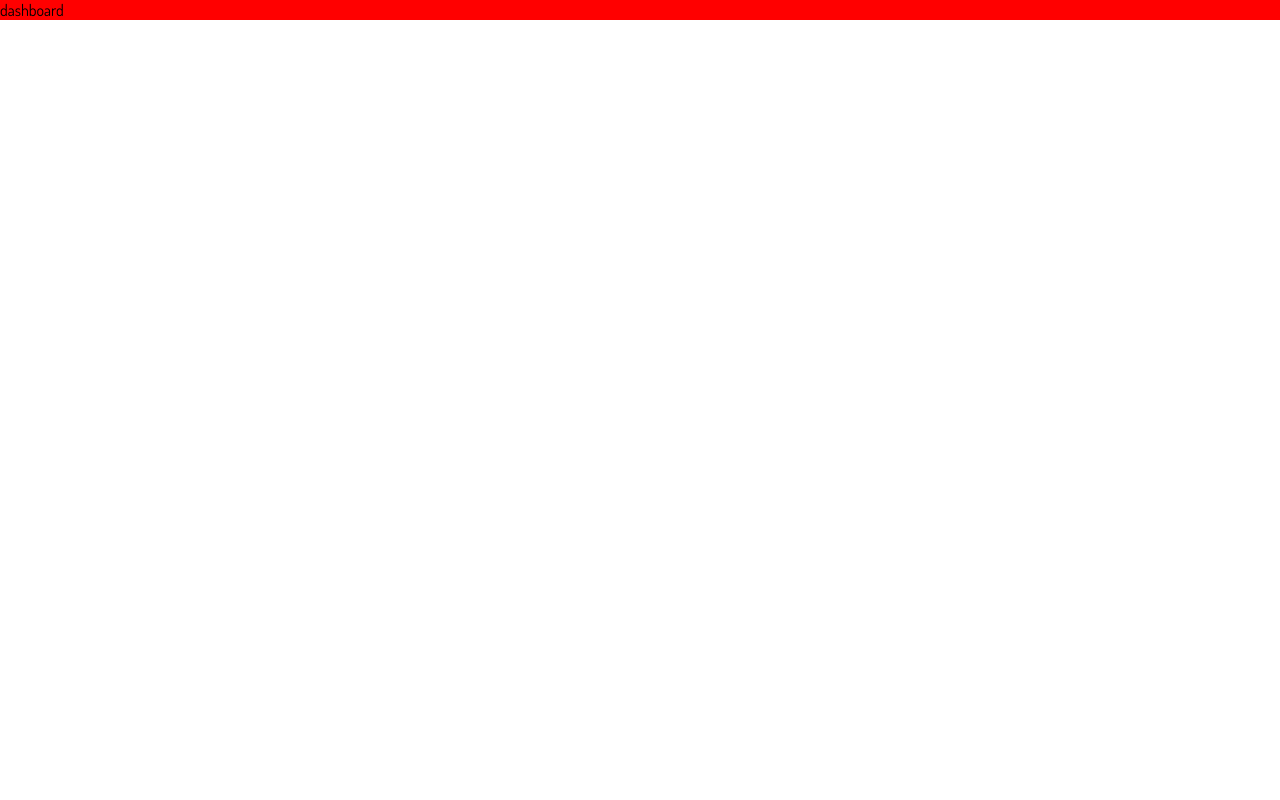
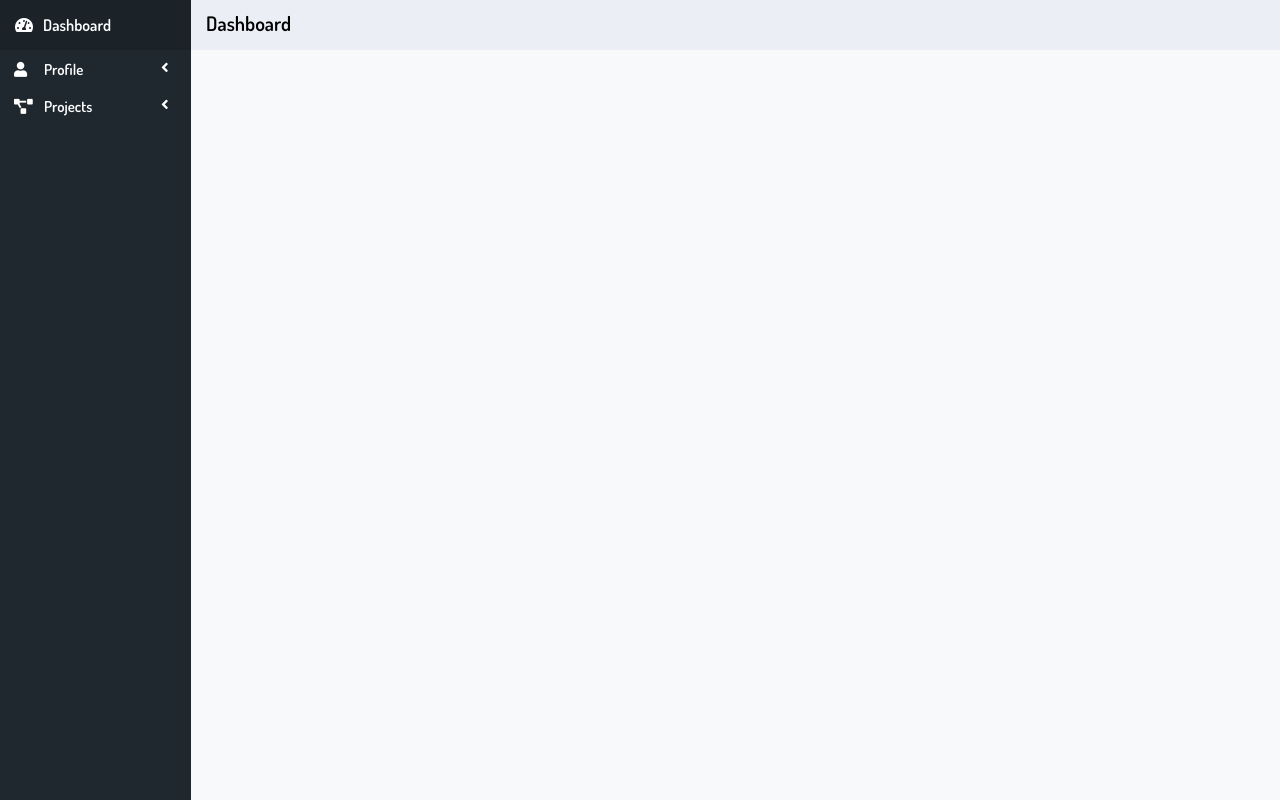
Before and after one commit to Dejan85/devxad-zadnje, a React (Create React App) app in the folder client/: page /dashboard in a window 1280 px wide. Built offline with nearby package versions, Linux system fonts and the light colour scheme; a web font is replaced by a local one.

Commit message:
malo sredio dashboard

```diff
--- a/client/src/components/layout/dashboard/Dashboard.js
+++ b/client/src/components/layout/dashboard/Dashboard.js
@@ -1,13 +1,91 @@
 import React, { Component } from "react";
+import { connect } from "react-redux";
+import PropTypes from "prop-types";
+
+// component
+import DashboardNav from "./DashboardNav";
+import DashboardDropMenu from "./DashboardDropMenu";
+
+// methods
+import { dashboardDropMenu } from "../../../redux/actions/layout/layoutActions";
 
 class Dashboard extends Component {
+  constructor() {
+    super();
+
+    this.state = {
+      nav: [
+        <nav onClick={this.handleMenu}>
+          <i className="fas fa-user" />
+          Profile
+          <i className="fas fa-angle-left arow" />
+        </nav>,
+        <nav onClick={this.handleMenu}>
+          <i className="fas fa-project-diagram" />
+          Projects
+          <i className="fas fa-angle-left arow" />
+        </nav>
+      ],
+      li: [
+        {
+          profile: <DashboardDropMenu li={["Edit Profile", "Delete Profile"]} />
+        },
+        {
+          projects: (
+            <DashboardDropMenu
+              li={["Add Project", "Edit Project", "Delete Project"]}
+            />
+          )
+        }
+      ]
+    };
+  }
+
+  handleMenu = e => {
+    const name = e.target.textContent.toLowerCase();
+    this.props.dashboardDropMenu(name);
+  };
+
   render() {
     return (
       <div className="dashboard">
-        <div className="dashboard_container fadeInRightBig">dashboard</div>
+        <div className="dashboard_container fadeInRightBig">
+          <div className="dashboard_nav_bar">
+            <div className="dashboard_nav_bar_header">
+              <i className="fas fa-tachometer-alt" />
+              Dashboard
+            </div>
+            {this.state.nav.map((item, index) => {
+              return (
+                <DashboardNav
+                  key={index}
+                  nav={item}
+                  menu={this.state.li[index]}
+                  active={this.props.dropMenu}
+                />
+              );
+            })}
+          </div>
+          <div className="dashboard_content">
+            <div className="dashboard_content_header">
+              <p>Dashboard</p>
+            </div>
+          </div>
+        </div>
       </div>
     );
   }
 }
 
-export default Dashboard;
+Dashboard.propTypes = {
+  dropMenu: PropTypes.object
+};
+
+const mapStateToProps = state => ({
+  dropMenu: state.dashboardDropMenu
+});
+
+export default connect(
+  mapStateToProps,
+  { dashboardDropMenu }
+)(Dashboard);
--- /dev/null
+++ b/client/src/components/layout/dashboard/DashboardDropMenu.js
@@ -0,0 +1,21 @@
+import React from "react";
+
+const DashboardDropMenu = ({ li }) => {
+  const xad = e => {
+    console.log(e.target.textContent);
+  };
+
+  return (
+    <ul>
+      {li.map((item, index) => {
+        return (
+          <li onClick={xad} key={index}>
+            {item}
+          </li>
+        );
+      })}
+    </ul>
+  );
+};
+
+export default DashboardDropMenu;
--- /dev/null
+++ b/client/src/components/layout/dashboard/DashboardNav.js
@@ -0,0 +1,14 @@
+import React from "react";
+
+const DashboardNav = props => {
+  const { nav, menu, active } = props;
+  return (
+    <div className="dashboard_nav">
+      {nav}
+      {active.profile && menu.profile}
+      {active.projects && menu.projects}
+    </div>
+  );
+};
+
+export default DashboardNav;
--- a/client/src/css/layout/dashboard/dashboard.css
+++ b/client/src/css/layout/dashboard/dashboard.css
@@ -1,16 +1,105 @@
 .dashboard {
-  width: 100%;
+  display: flex;
   background: white;
   overflow-x: hidden;
-  display: flex;
-  flex-direction: column;
-  align-items: center;
+  width: 100%;
+  height: 100vh;
 }
 
 .dashboard_container {
-  width: 100%;
+  display: flex;
   font-family: "Dosis", sans-serif;
   background: #f8f9fa;
-  background: red;
   overflow: hidden;
+  width: 100%;
 }
+
+/*
+ * ─── DASHBOARD NAV BAR ──────────────────────────────────────────────────────────
+ */
+.dashboard_nav_bar {
+  background: #1e282e;
+  flex: 1;
+}
+
+.dashboard_nav_bar_header {
+  color: white;
+  font-weight: 600;
+  user-select: none;
+  padding: 15px;
+  background: #1b2329;
+}
+
+.dashboard_nav_bar_header i {
+  padding-right: 10px;
+}
+
+/* dashboard_contnet */
+.dashboard_content {
+  flex: 5.7;
+}
+
+.dashboard_content_header {
+  background: #ebeef5;
+  padding: 15px;
+}
+
+.dashboard_content_header p {
+  display: inline-block; /*ovo ti sluzi da bi sprecio da ti font size poveca padding od 15px koji imass*/
+  line-height: 17px; /*ovo ti sluzi da bi sprecio da ti font size poveca padding od 15px koji imass*/
+  font-weight: 600;
+  font-size: 20px;
+}
+
+/*
+ * ─── DASHBOARD NAV ──────────────────────────────────────────────────────────────
+ */
+
+.dashboard_nav {
+  /* background: red; */
+}
+
+.dashboard_nav nav {
+  position: relative;
+  color: white;
+  font-weight: 600;
+  font-size: 15px;
+  font-family: "Dosis", sans-serif;
+  padding-top: 10px;
+  padding-left: 14px;
+  padding-bottom: 8px;
+  cursor: pointer;
+  user-select: none;
+  transition: 0.5s;
+}
+
+.dashboard_nav nav i {
+  width: 30px;
+}
+
+.arow {
+  position: absolute;
+  right: 0;
+}
+
+.dashboard_nav ul {
+  padding-top: 8px;
+  padding-bottom: 10px;
+}
+
+.dashboard_nav ul li {
+  list-style-type: none;
+  padding-left: 44px;
+  padding-top: 8px;
+  padding-bottom: 8px;
+  color: white;
+  font-size: 14px;
+  cursor: pointer;
+  transition: 0.5s;
+  font-weight: 500;
+}
+
+.dashboard_nav nav:hover,
+.dashboard_nav ul li:hover {
+  color: #fed136;
+}
--- a/client/src/redux/actions/auth/authActions.js
+++ b/client/src/redux/actions/auth/authActions.js
@@ -1,4 +1,4 @@
-import { SIGNUP, SIGNIN, LOGOUT } from "../../type/auth/authTypes";
+import { SIGNUP, LOGOUT } from "../../type/auth/authTypes";
 import { decodeToken } from "../../../utils/decodeToken";
 import { setCurrentUser } from "../../../utils/setCurrentUser";
 
--- a/client/src/redux/actions/layout/layoutActions.js
+++ b/client/src/redux/actions/layout/layoutActions.js
@@ -1,5 +1,8 @@
 import { ANIMATE } from "../../type/animationsType";
-import { RESET_DROP_DOWN } from "../../type/layout/layoutType";
+import {
+  RESET_DROP_DOWN,
+  DASHBOARD_RESET_DROP_MENU
+} from "../../type/layout/layoutType";
 
 // animation
 export const animations = page => dispatch => {
@@ -16,3 +19,11 @@ export const setDropDownMenu = () => dispatch => {
     payload: false
   });
 };
+
+// dashboard menu
+export const dashboardDropMenu = name => dispatch => {
+  dispatch({
+    type: DASHBOARD_RESET_DROP_MENU,
+    payload: name
+  });
+};
--- a/client/src/redux/reducers/index.js
+++ b/client/src/redux/reducers/index.js
@@ -2,6 +2,8 @@ import { combineReducers } from "redux";
 // layout reducers
 import animationsReducers from "./layout/animationsReducers";
 import resetDropMenuReducers from "./layout/resetDropMenuReducers";
+import dashboardReducers from "./layout/dashboardReducers";
+
 // admin reducers
 import adminRouteReducers from "./admin/adminRouteReducers";
 // auth reducers
@@ -12,6 +14,7 @@ export default combineReducers({
   // layout reducers
   animate: animationsReducers,
   dropMenu: resetDropMenuReducers,
+  dashboardDropMenu: dashboardReducers,
   // admin reducers
   route: adminRouteReducers,
   // auth reducers
--- /dev/null
+++ b/client/src/redux/reducers/layout/dashboardReducers.js
@@ -0,0 +1,16 @@
+import { DASHBOARD_RESET_DROP_MENU } from "../../type/layout/layoutType";
+
+const initialState = {};
+
+export default function(state = initialState, action) {
+  switch (action.type) {
+    case DASHBOARD_RESET_DROP_MENU:
+      return {
+        ...state,
+        [action.payload]: !state[action.payload]
+      };
+
+    default:
+      return state;
+  }
+}
--- a/client/src/redux/type/layout/layoutType.js
+++ b/client/src/redux/type/layout/layoutType.js
@@ -1 +1,11 @@
+//
+// ─── NAV ────────────────────────────────────────────────────────────────────────
+//
+
 export const RESET_DROP_DOWN = "RESET_DROP_DOWN";
+
+//
+// ─── DASHBOARD ──────────────────────────────────────────────────────────────────
+//
+
+export const DASHBOARD_RESET_DROP_MENU = "DASHBOARD_RESET_DROP_MENU";
```
